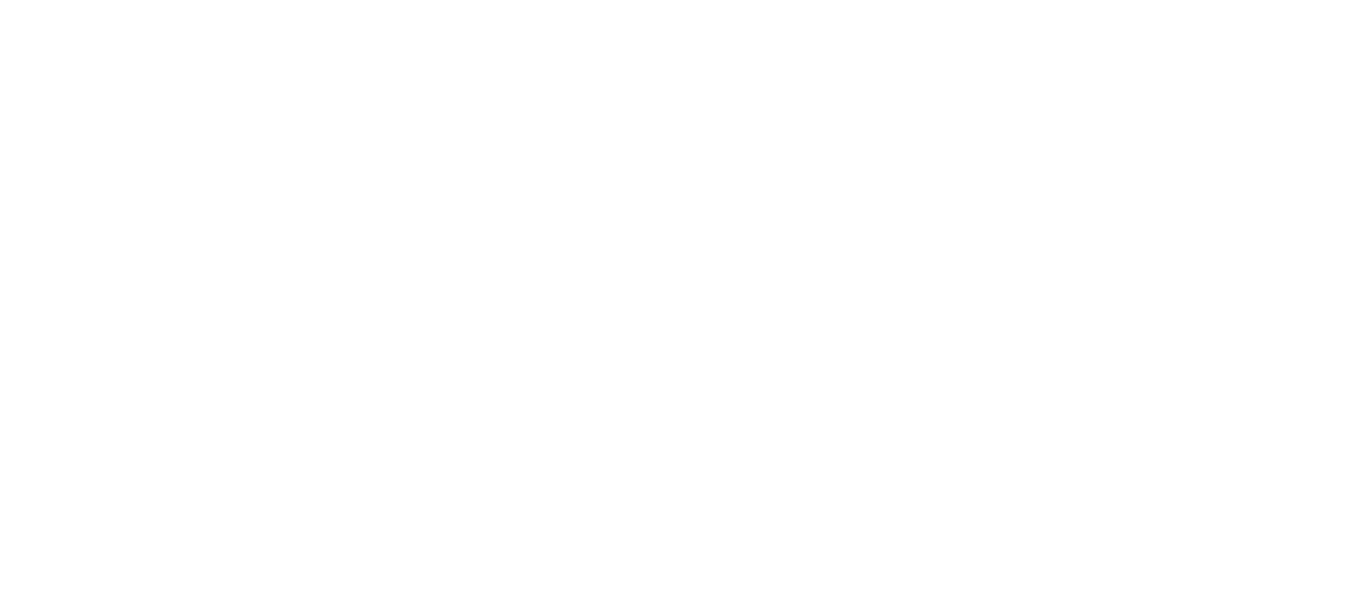
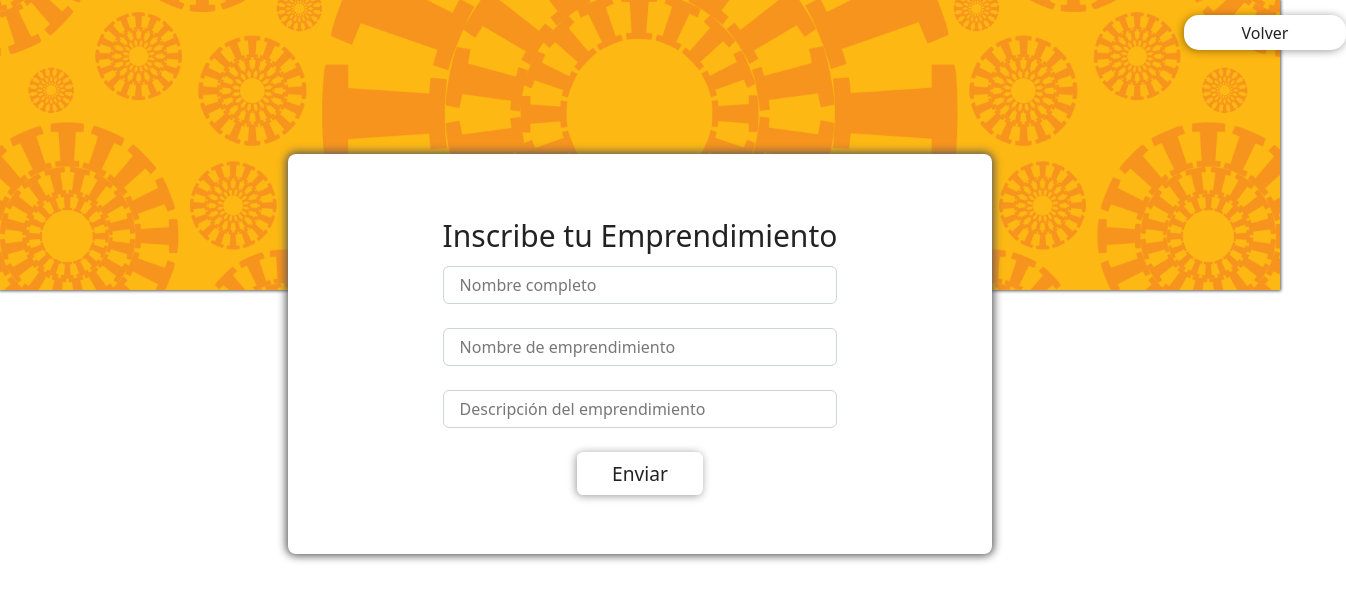
Before and after one commit to danielaolartebo/IS-emprendicesi, a Next.js app: page /website/formulario in a window 1280 px wide. Shown: the top 600 px of the page, 1346 px wide, since content can reach past the window. Built offline with nearby package versions, Linux system fonts and the light colour scheme; a web font is replaced by a local one.

Commit message:
new pages added

```diff
--- a/pages/website/formulario.js
+++ b/pages/website/formulario.js
@@ -2,8 +2,100 @@
 import Welcome from '/components/Welcome'
 import Link from 'next/link'
 
-export default function Home() {
-    return (
-        <div className={styles.container}></div>
+let data = {
+    nombreEmprendimiento: '',
+    nombreEmprendedor: '',
+    estado: '',
+    fechaDeInscripcion: '',
+    descripcionEmprendimiento: '',
+}
+
+let login = () =>{
+  async function handleSubmit(event) {
+    event.preventDefault();
+    const response = await fetch('/api/accounts/verifyAccount',{
+        method:'POST',
+        body: JSON.stringify({data}),
+        headers: {
+            'Accept': 'application/json',
+            'Content-Type': 'application/json'
+        }
+    })
+    const json = await response.json();
+    console.log("funciona?")
+    if(json.status == 'success'){
+        console.log(json.data)
+
+    }else{
+         console.log("no funciona")
+        alert(json.message)
+        window.location.href = '/login'
+    }
+}
+
+let handleChange = (event) => {
+    console.log(event.target.name);
+    switch (event.target.name) {
+        case 'nombreEmprendimiento':
+            data.nombreEmprendimiento = event.target.value;
+            break;
+        case 'nombreEmprendedor':
+            data.nombreEmprendedor = event.target.value;
+            break;
+        case 'estado':
+                data.estado = event.target.value;
+                break;
+        case 'fechaDeInscripcion':
+            data.fechaDeInscripcion = event.target.value;
+            break;
+        case 'descripcionEmprendimiento':
+                data.descripcionEmprendimiento = event.target.value;
+                break;
+        default:
+            break;
+    }
+}
+    return(
+        <div>
+            <div className={styles.container}>
+                <img className={styles.back_image} src = "/images/BK-ROSETAS_FDCS.png"/>
+                <Link href='/website/welcome'>
+                   <button class={styles.btn_welcome}>Volver</button>
+               </Link>
+                <div className={styles.content_login}>
+                    <Welcome title='Login'></Welcome>
+                    <main className={styles.main}>
+                        <form className='form' onSubmit={handleSubmit}>
+                            <legend className={styles.title_emprendimiento}>Inscribe tu Emprendimiento</legend>
+                            <div >
+                                <div>
+                                    <input type="nombreEmprendedor" className='form-control' id='nombreEmprendedor'  onChange={handleChange} placeholder='Nombre completo' />
+                                </div>
+                                <br/>
+                                <div>
+                                    <input type="nombreEmprendimiento" className='form-control' id='nombreEmprendimiento' onChange={handleChange} placeholder='Nombre de emprendimiento'/>
+                                </div>
+                                <br/>
+                                <div>
+                                    <input type="descripcionEmprendimiento" className='form-control' id='descripcionEmprendimiento' onChange={handleChange} placeholder='Descripción del emprendimiento'/>
+                                </div>
+                                <br/>
+                                <div className='container'>
+                                    <div className='row'>
+                                        <div className='col text-center'>
+                                        <Link href='/website/welcome'>
+                                            <button type="submit" className={styles.btn_login} placeholder="Iniciar Sesión" >Enviar</button>
+                                        </Link>
+                                        </div>
+                                    </div>
+                                </div>
+                            </div>
+                        </form>
+                    </main>
+                </div>
+            </div>
+        </div>
     )
 }
+
+export default login
--- a/pages/website/welcome.js
+++ b/pages/website/welcome.js
@@ -20,6 +20,11 @@
              </h1>
            </main>
          </div>
+         <div className={styles.menu}>
+            <Link href='/website/proyectos'>
+                   <button class={styles.btn_welcome}>Proyectos</button>
+            </Link>
+        </div>
        </div>
     )
 }
--- a/styles/Home.module.css
+++ b/styles/Home.module.css
@@ -91,9 +91,6 @@
   margin: 0;
   background-color: #fff;
   padding: 0.0rem 2.0rem;
-  color: var(--color-secondary-900);
-  font-family: inherit;
-  font-size: 1.0rem;
   font-weight: 300;
   line-height: normal;
   text-align: center;
@@ -106,6 +103,16 @@
   border-radius: 15px;
   object-fit: cover;
   margin-right: -1250px;
+}
+
+.menu{
+  height: 35px;
+  width: 162px;
+  margin: 0;
+  padding: 0.0rem 2.0rem;
+  background-size: contain;
+  position: absolute;
+  margin-left: -1300px;
 }
 
 .main {
@@ -303,5 +310,9 @@
   box-shadow: -1px 1px 8px rgba(0, 0, 0, 0.4);
   cursor: pointer;
   transition: background 250ms, box-shadow 250ms;
+}
 
+.title_emprendimiento{
+  font-style: bold;
+  font-size: 30px;
 }
```
Also changed, not shown: pages/website/proyectos.js (added, +10 -0 lines).
